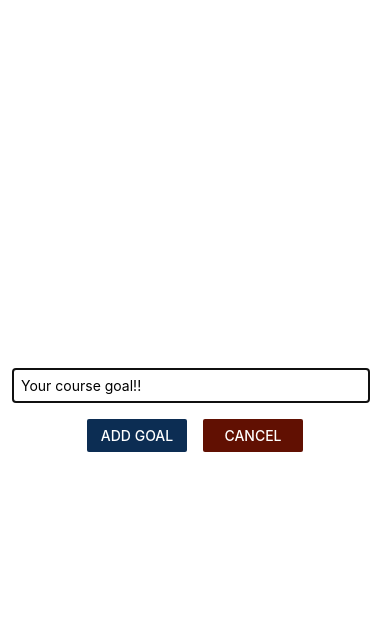
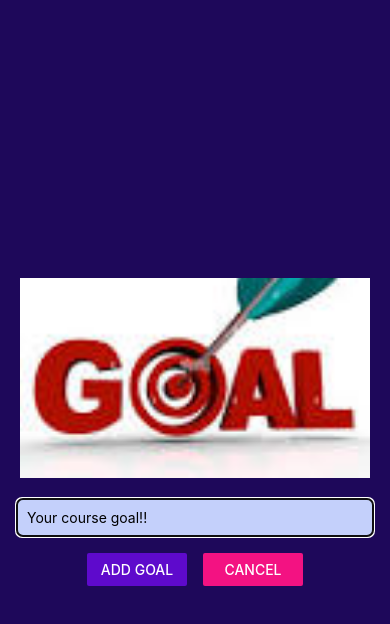
Before and after one commit to ranaawais0303/FirstReactApp, a React Native app: screen / in a window 390 px wide. Both pictures are taken after a click on the button "ADD NEW GOAL". Shown: the top 624 px of the page. Built offline with nearby package versions, Linux system fonts and the light colour scheme.

Commit message:
add image components

```diff
--- a/App.js
+++ b/App.js
@@ -1,7 +1,7 @@
 import React, { useState } from "react";
+import { StatusBar } from "expo-status-bar";
 import { StyleSheet, View, FlatList, Button } from "react-native";
 import GoalInput from "./components/GoalInput";
-
 import GoalItem from "./components/GoalItem";
 
 export default function App() {
@@ -30,6 +30,8 @@
   }
 
   return (
+    <>
+      <StatusBar style="light" />
       <View style={styles.appContainer}>
         <Button title="Add New Goal" onPress={startAddGoalHandler} />
         <GoalInput
@@ -56,6 +58,7 @@
           />
         </View>
       </View>
+    </>
   );
 }
 const styles = StyleSheet.create({
@@ -66,7 +69,7 @@
   },
 
   goalsContainer: {
-    backgroundColor: "lightblue",
+    backgroundColor: "#aabbec",
     borderRadius: 10,
     marginTop: 10,
     flex: 5,
--- a/app.json
+++ b/app.json
@@ -5,6 +5,7 @@
     "version": "1.0.0",
     "orientation": "portrait",
     "icon": "./assets/icon.png",
+    "backgroundColor": "#1e085a",
     "userInterfaceStyle": "light",
     "splash": {
       "image": "./assets/splash.png",
--- a/components/GoalInput.js
+++ b/components/GoalInput.js
@@ -1,5 +1,12 @@
 import React, { useState } from "react";
-import { StyleSheet, View, TextInput, Button, Modal } from "react-native";
+import {
+  StyleSheet,
+  View,
+  TextInput,
+  Button,
+  Modal,
+  Image,
+} from "react-native";
 
 function GoalInput(props) {
   const [enteredGoalText, setEnteredGoalText] = useState("");
@@ -14,6 +21,10 @@
   return (
     <Modal visible={props.visible} animationType="slide">
       <View style={styles.inputContainer}>
+        <Image
+          style={styles.image}
+          source={require("../assets/images/Goal.jpg")}
+        />
         <TextInput
           style={styles.textInput}
           placeholder="Your course goal!!"
@@ -22,10 +33,10 @@
         />
         <View style={styles.buttonContainer}>
           <View style={styles.button}>
-            <Button title="Add Goal" onPress={addGoalHandler} color="#0c2d53" />
+            <Button title="Add Goal" onPress={addGoalHandler} color="#5e0acc" />
           </View>
           <View style={styles.button}>
-            <Button title="Cancel" color="#611002" onPress={props.onCancel} />
+            <Button title="Cancel" color="#f31282" onPress={props.onCancel} />
           </View>
         </View>
       </View>
@@ -38,20 +49,20 @@
 const styles = StyleSheet.create({
   inputContainer: {
     flex: 1,
-    // flexDirection: "column",
+
     justifyContent: "center",
     alignItems: "center",
-    marginBottom: 24,
+
     padding: 16,
-    borderBottomWidth: 1,
-    borderBottomColor: "#cccccc",
+    backgroundColor: "#1e085a",
   },
   textInput: {
     borderWidth: 1,
-    borderColor: "#cccccc",
+    borderColor: "#e4d0ff",
+    backgroundColor: "#c4d0fb",
     width: "100%",
-    marginRight: 8,
-    padding: 8,
+    borderRadius: 6,
+    padding: 10,
   },
   buttonContainer: {
     marginTop: 16,
@@ -61,4 +72,9 @@
     width: 100,
     marginHorizontal: 8,
   },
+  image: {
+    height: 200,
+    width: 350,
+    margin: 20,
+  },
 });
--- a/components/GoalItem.js
+++ b/components/GoalItem.js
@@ -19,10 +19,10 @@
     margin: 8,
 
     borderRadius: 6,
-    backgroundColor: "#5e0acc",
+    backgroundColor: "#2986cc",
   },
   goalText: {
-    color: "white",
+    color: "black",
     fontWeight: "bold",
     padding: 8,
   },
```
Also changed, not shown: assets/images/Goal.jpg (added), assets/images/lovepdf.png (added). Lines whose indentation alone changed are shown as unchanged.
